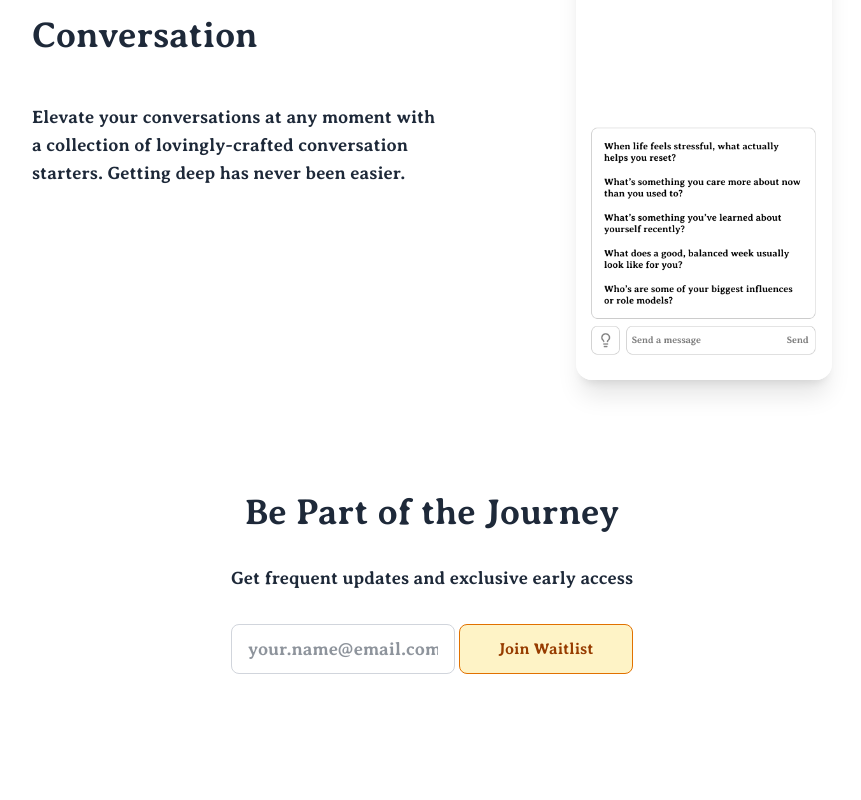
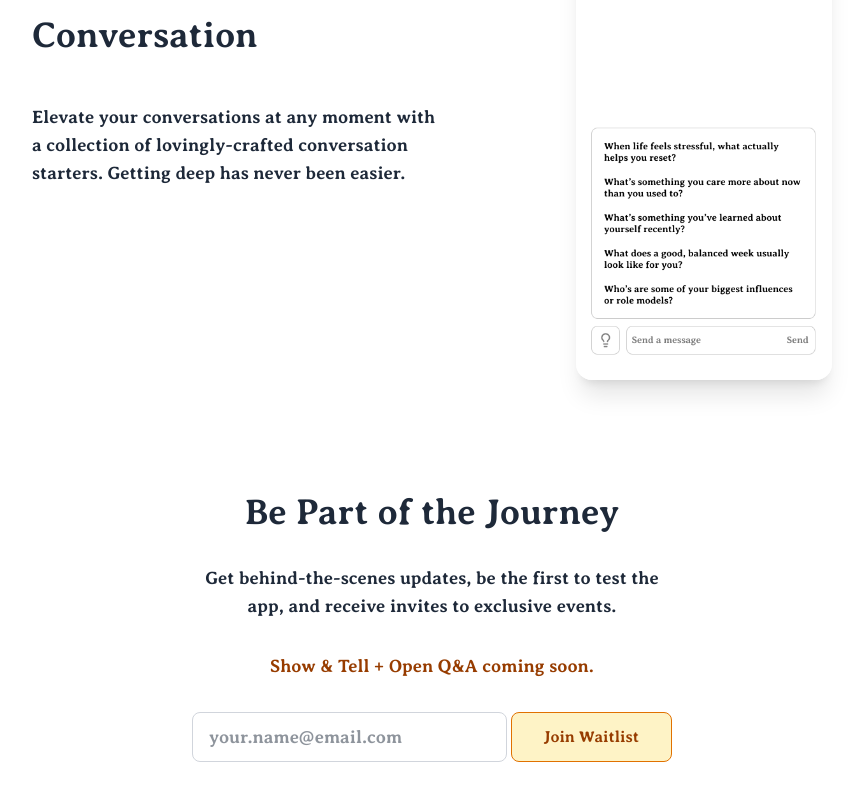
Before and after one commit to FayZ676/kindred, a Next.js app in the folder website/: page / in a window 1280 px wide. Shown: the part 3240-4040 px from the top of the page, without its empty margins (208-1069 px from the left). Before the commit the page ends 3978 px from the top, so only its background shows below. Built offline with nearby package versions, Linux system fonts and the light colour scheme; what forminit would draw is missing.

Commit message:
Update waitlist copy.

```diff
--- a/website/app/components/waitlist-form.tsx
+++ b/website/app/components/waitlist-form.tsx
@@ -27,7 +27,7 @@ export function WaitlistForm() {
         <button
           type="submit"
           disabled={status === "loading"}
-          className="w-full rounded-lg px-8 py-3 text-base font-semibold text-amber-800 border border-amber-600 bg-amber-100 hover:bg-amber-200 transition-colors focus:outline-none focus:ring-2 focus:ring-amber-500 focus:ring-offset-2 cursor-pointer"
+          className="rounded-lg px-8 py-3 text-base font-semibold text-amber-800 border border-amber-600 bg-amber-100 hover:bg-amber-200 transition-colors focus:outline-none focus:ring-2 focus:ring-amber-500 focus:ring-offset-2 cursor-pointer"
         >
           {status === "loading" ? "Joining" : "Join Waitlist"}
         </button>
--- a/website/app/page.tsx
+++ b/website/app/page.tsx
@@ -90,9 +90,13 @@ export default function Home() {
       </div>
 
       {/* Waitlist Section */}
-      <section className="text-center text-base md:text-lg font-bold grid gap-6 md:gap-8 max-w-4xl mx-auto px-0 md:px-20 lg:px-40 pb-16">
+      <section className="text-center text-base md:text-lg font-bold grid gap-6 md:gap-8 mx-auto px-0 md:px-20 lg:px-40 pb-16">
         <p className="text-3xl md:text-4xl">Be Part of the Journey</p>
-        <p>Get frequent updates and exclusive early access</p>
+        <p>
+          Get behind-the-scenes updates, be the first to test the app, and
+          receive invites to exclusive events.
+        </p>
+        <p className="text-amber-800">Show & Tell + Open Q&A coming soon.</p>
         <WaitlistForm />
       </section>
     </div>
```
